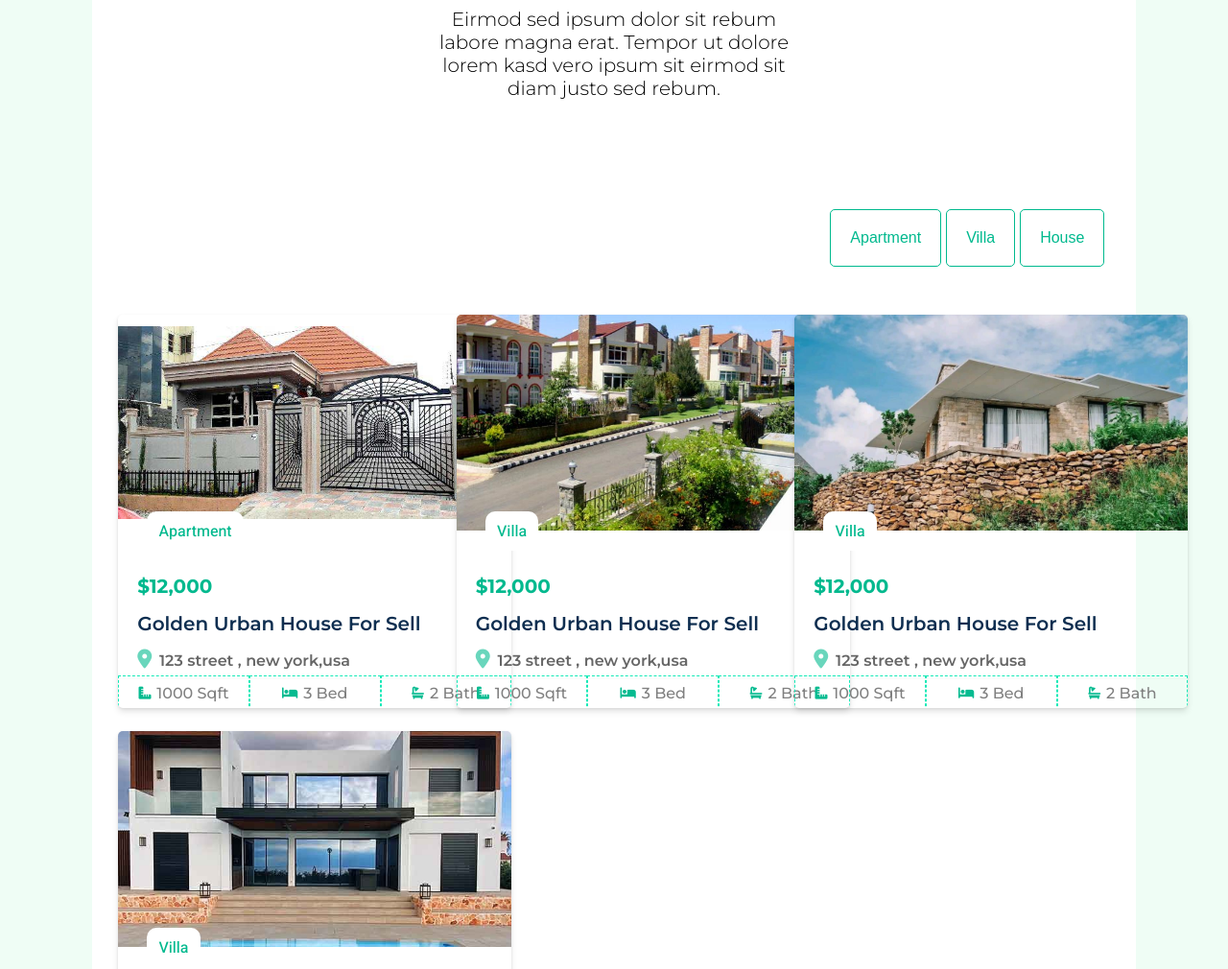
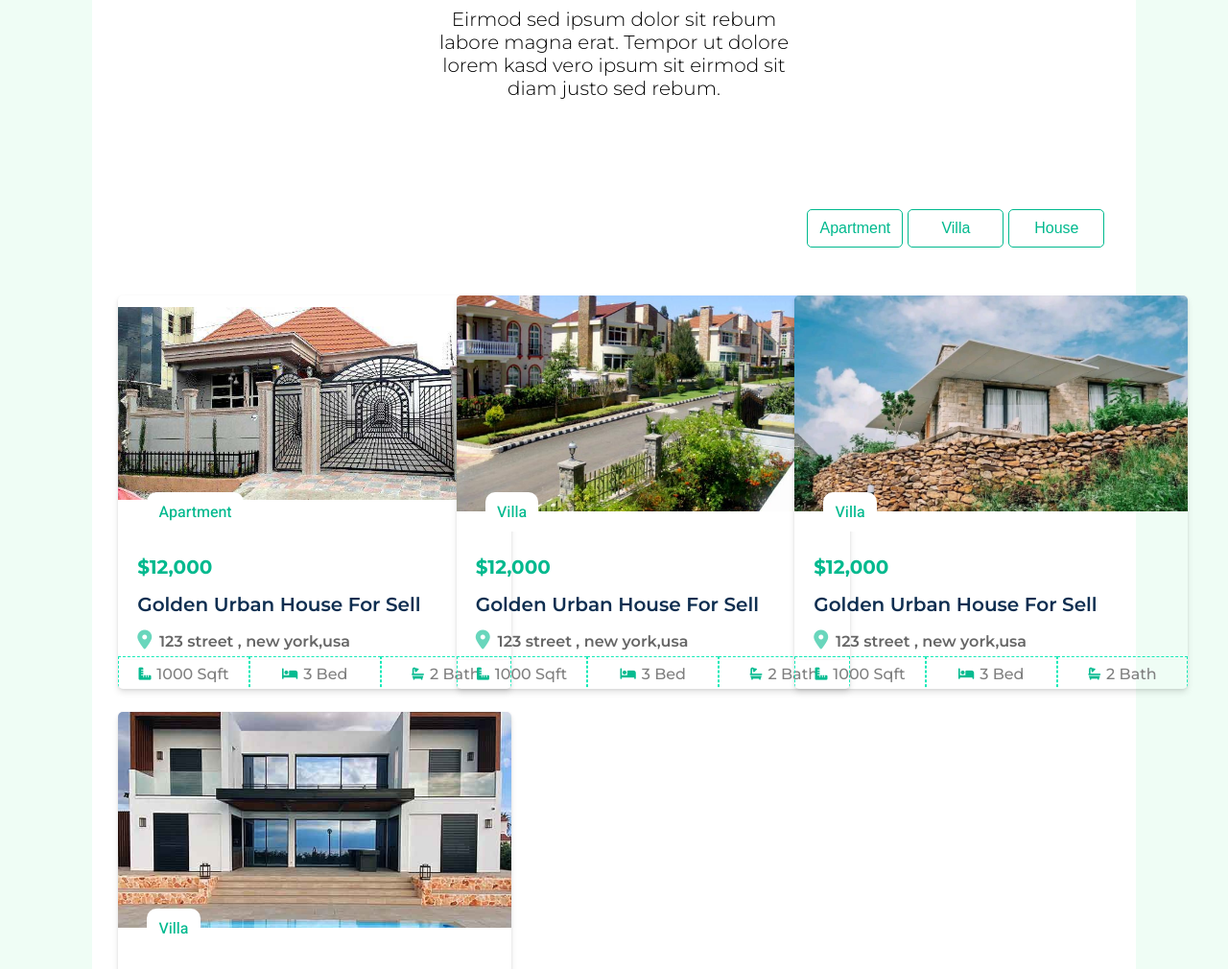
Before and after one commit to Yagth/AddisHouseRental, a PHP site: page /pages/home_page.html in a window 1280 px wide. Shown: the part 2421-3431 px from the top of the page at 96% size. Run offline with PHP 8.4, Linux system fonts and the light colour scheme.

```diff
--- a/Frontend/css/home_page.css
+++ b/Frontend/css/home_page.css
@@ -405,7 +405,8 @@ form {
 
 .button-featured {
   margin-left: 5px;
-  padding: 20px;
+  padding: 10px;
+  width: 100px;
   background-color: white;
   color: #00b98e;
   border-radius: 5px;
```
